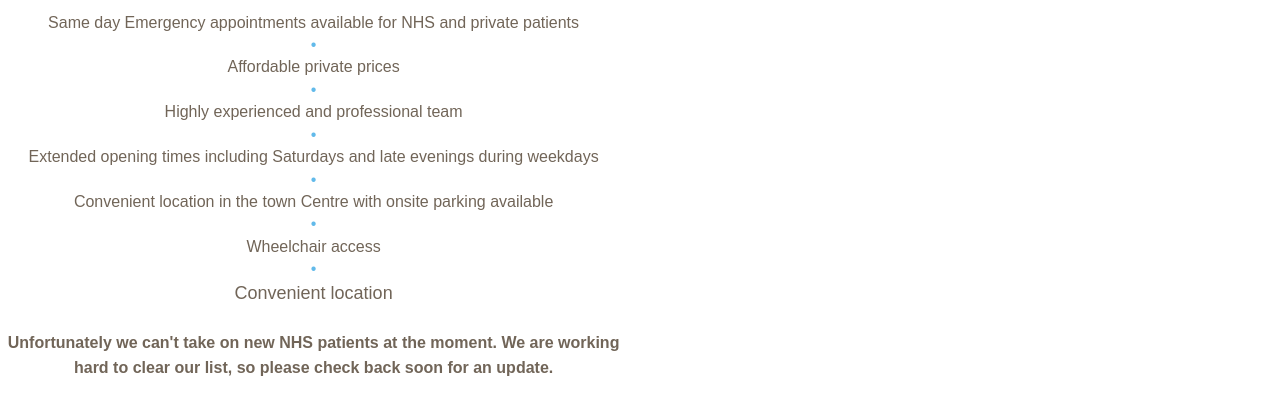
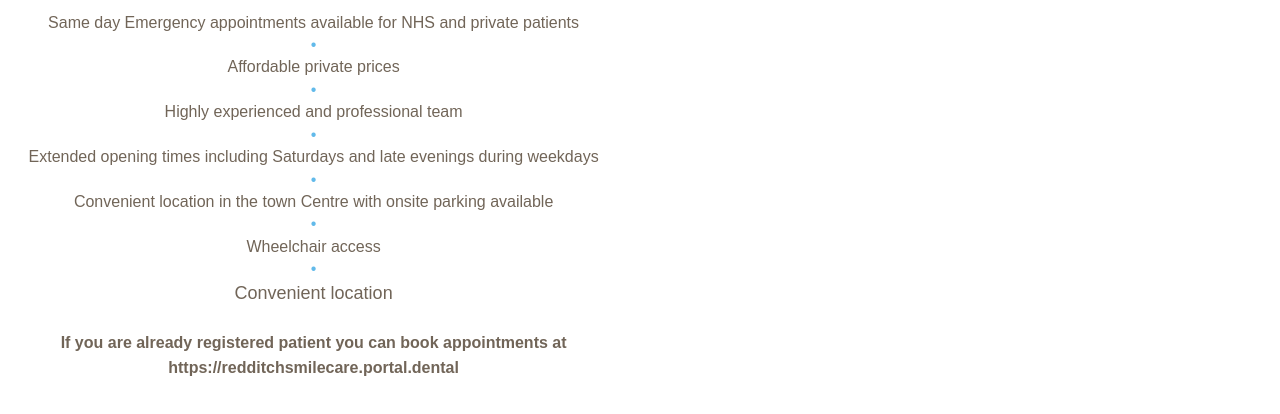
Before and after one commit to contactjasmine288/contactjasmine288.github.io, a website: page include-enquiry.html in a window 1280 px wide. Shown: the part 490-904 px from the top of the page. Drawn offline with Linux system fonts and the light colour scheme.

Commit message:
Update include-enquiry.html

```diff
--- a/include-enquiry.html
+++ b/include-enquiry.html
@@ -33,7 +33,9 @@
     <li class="last">Convenient location</li>
     </ul>
 
-    <p><strong>Unfortunately we can't take on new NHS patients at the moment. We are working hard to clear our list, so please check back soon for an update.</strong></p>
+    <p><strong>If you are already registered patient you can book appointments at https://redditchsmilecare.portal.dental
+
+</strong></p>
 
     </div>
 <div class="one-half column-last">
```
